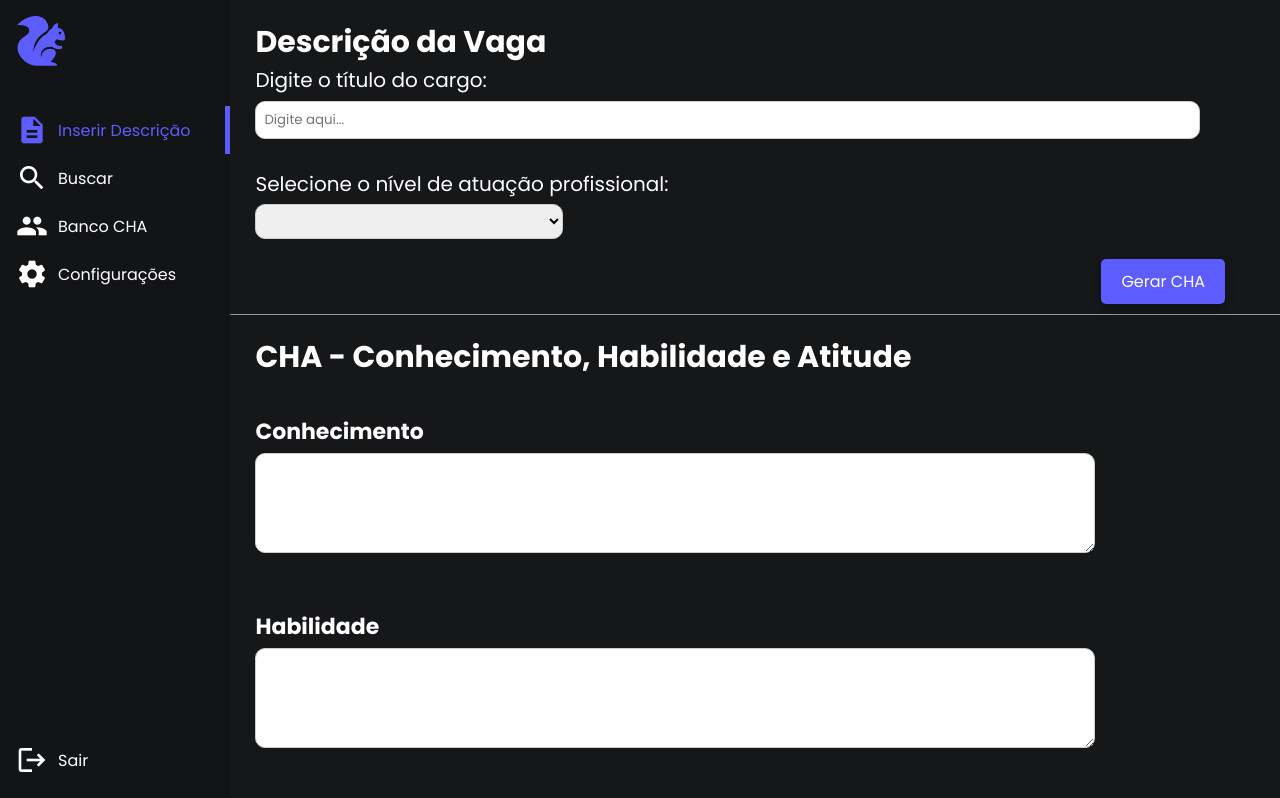
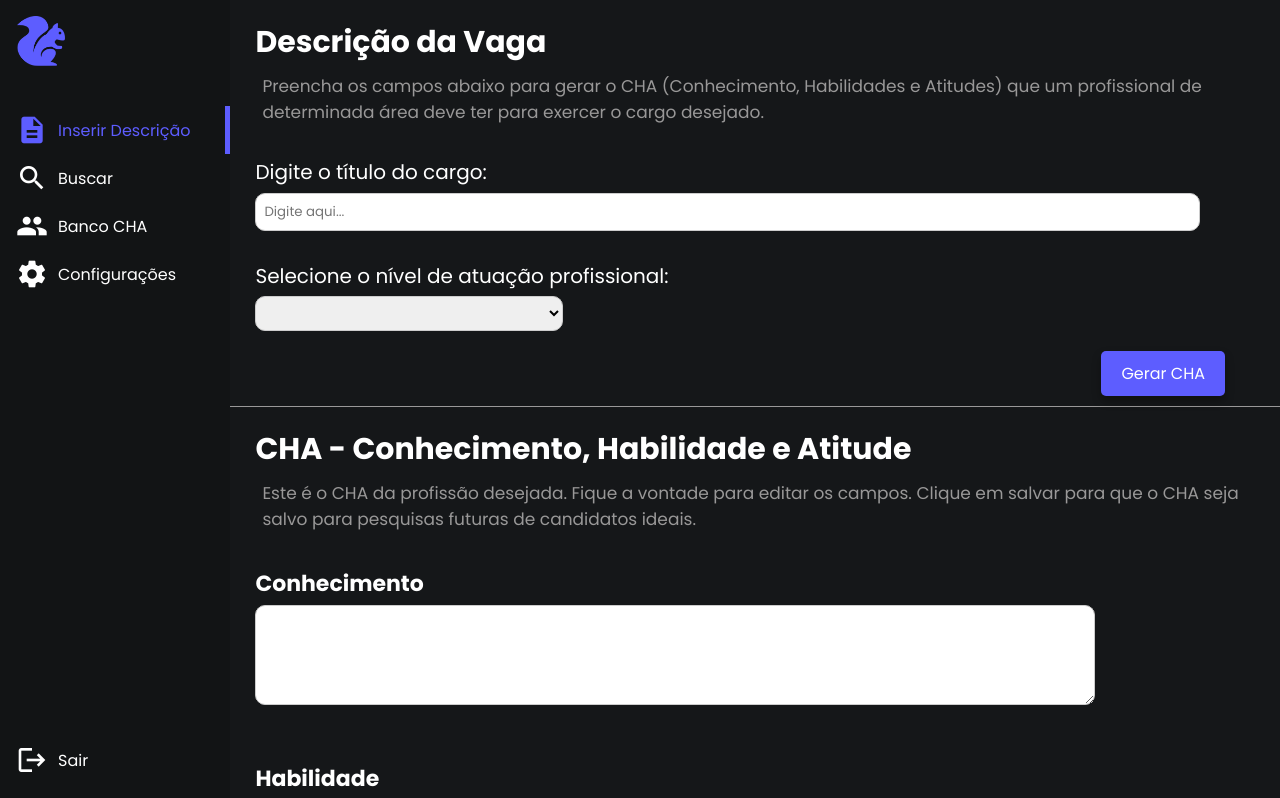
Before and after one commit to CodeSquirrel-API/RecrutaTech-FrontEnd, a Vue app: page /Home in a window 1280 px wide. Shown: the top 798 px of the page. Built offline with nearby package versions, Linux system fonts and the light colour scheme.

Commit message:
adicionando descrições em todas as paginas

```diff
--- a/src/views/BancoCha.vue
+++ b/src/views/BancoCha.vue
@@ -161,6 +161,8 @@ export default {
       <div class="bancocha">
         <h1 class="title">Banco de CHA</h1>
 
+        <p class="descricao">Selecione o Cargo e Nível abaixo para obter os CHA's que foram salvos.</p>
+
 
         <div class="Cargo">
           <div>
@@ -206,7 +208,7 @@ export default {
 
       <!-- Linha cinza abaixo dos botões -->
       <hr class="line" />
-
+      <p class="descricao">Fique a vontade para editar os campos, a edição só sera salvar quando clicar em salvar.</p>
       <!-- Título "CHA" -->
 
       <h2 class="cha-title"> Conhecimento </h2>
@@ -232,6 +234,12 @@ export default {
 </template>
 
 <style scoped>
+
+.descricao{
+  color: #999898;
+  margin: 1vh 0vh 4vh 4vh;
+  font-size: 17px;
+}
 
 .page-content {
   margin-left: 18%; /* Use o mesmo valor da largura do menu */
--- a/src/views/BuscaResults.vue
+++ b/src/views/BuscaResults.vue
@@ -4,7 +4,7 @@
 		<div class="container">
 
 			<h1>BUSCAR CANDIDATOS</h1>
-        	<p>Para encontrar um candidato, selecione o cargo e nível de atuação profissional:</p>
+        	<p>Para encontrar um candidato, selecione o cargo e nível de atuação profissional. Ao realizar a busca clique em visualizar para ver o currículo do candidato</p>
 			<!-- <SelectMenu></SelectMenu> -->
 		</div>
 		<div class="container-candidato">
@@ -42,14 +42,14 @@ export default {
 </script>
 
 <style scoped>
-@import url('https://fonts.googleapis.com/css2?family=Poppins:wght@400;500;600;700&display=swap');
+/*@import url('https://fonts.googleapis.com/css2?family=Poppins:wght@400;500;600;700&display=swap');*/
 
 
-
+/*
 
 * {
 	font-family: Poppins;
-}
+} */
 
 .candidatos{
 	width: 50%;
@@ -90,8 +90,8 @@ export default {
 }
 
 .container p {
-	color: #fff;
-	font-size: 20px;
-	margin-left: 10vh;
+	color: #999898;
+	margin: 0vh 0vh 1vh 6vh;
+	font-size: 17px;
 }
 </style>
--- a/src/views/Home.vue
+++ b/src/views/Home.vue
@@ -3,6 +3,11 @@
   <div class="page-content">
   <div class="home">
     <h1 class="title">Descrição da Vaga</h1>
+
+    <p class="descricao">Preencha os campos abaixo para gerar o CHA (Conhecimento, Habilidades e Atitudes) que um profissional de determinada área deve ter para exercer
+      o cargo desejado.
+    </p>
+
     <label for="descricao" class="input-label">Digite o título do cargo:</label>
     <input class="custom-input" type="text" placeholder="Digite aqui..." v-model="cargo" @input="updateCargoUppercase">
 
@@ -31,6 +36,9 @@
 
     <!-- Título "CHA" -->
     <h2 class="title">CHA - Conhecimento, Habilidade e Atitude</h2>
+    <p class="descricao">Este é o CHA da profissão desejada. Fique a vontade para editar os campos. Clique em salvar para que o CHA
+      seja salvo para pesquisas futuras de candidatos ideais.
+    </p>
 
     <h2 class="cha-title">Conhecimento</h2>
     <textarea v-model="conhecimentos" class="cha-textarea"></textarea>
@@ -430,4 +438,10 @@ export default {
   background-color: #4455cc;
   border-color: #4455cc;
 }
+
+.descricao{
+  color: #999898;
+  margin: 1vh 0vh 4vh 4vh;
+  font-size: 17px;
+}
 </style>
```
